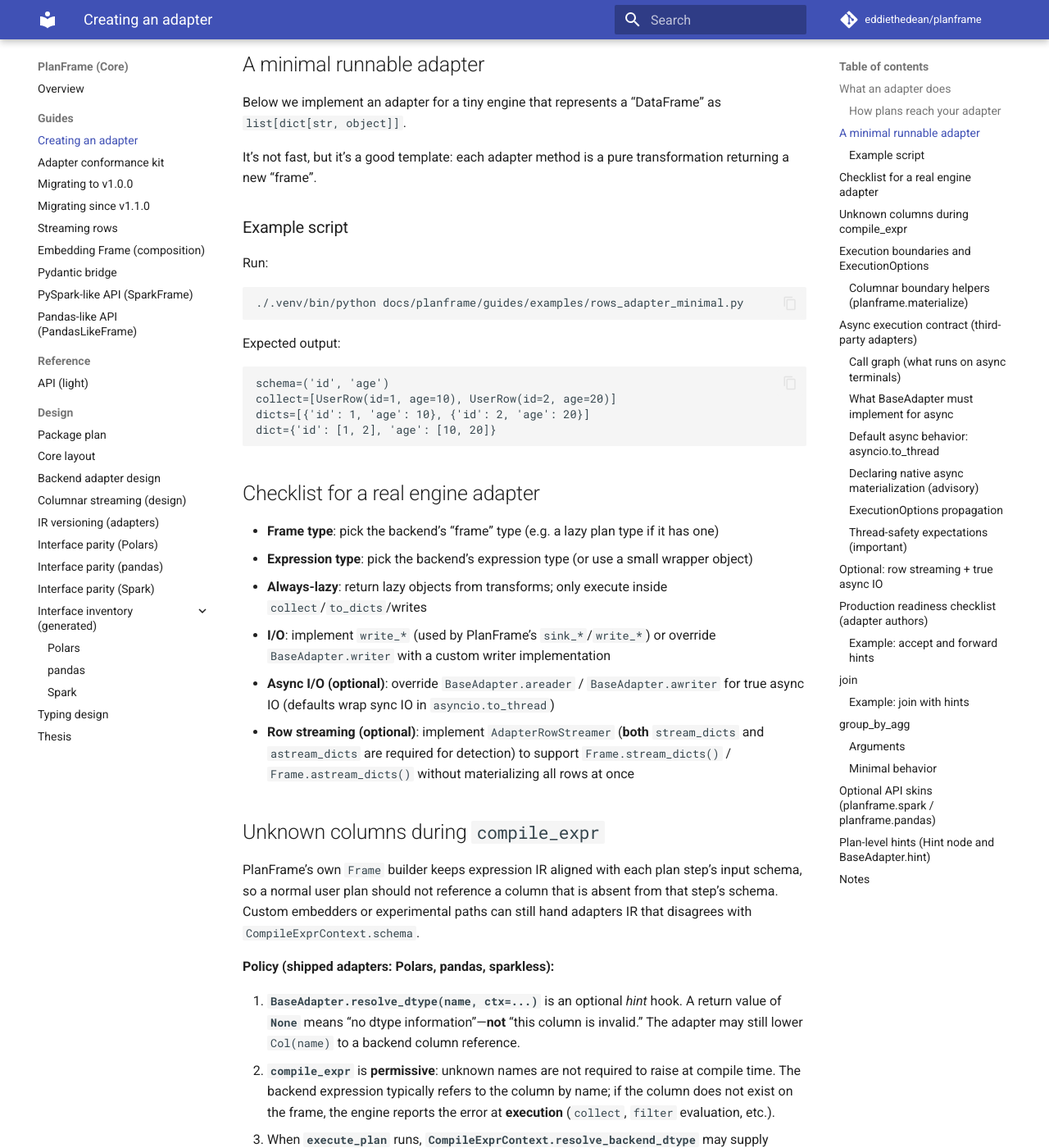
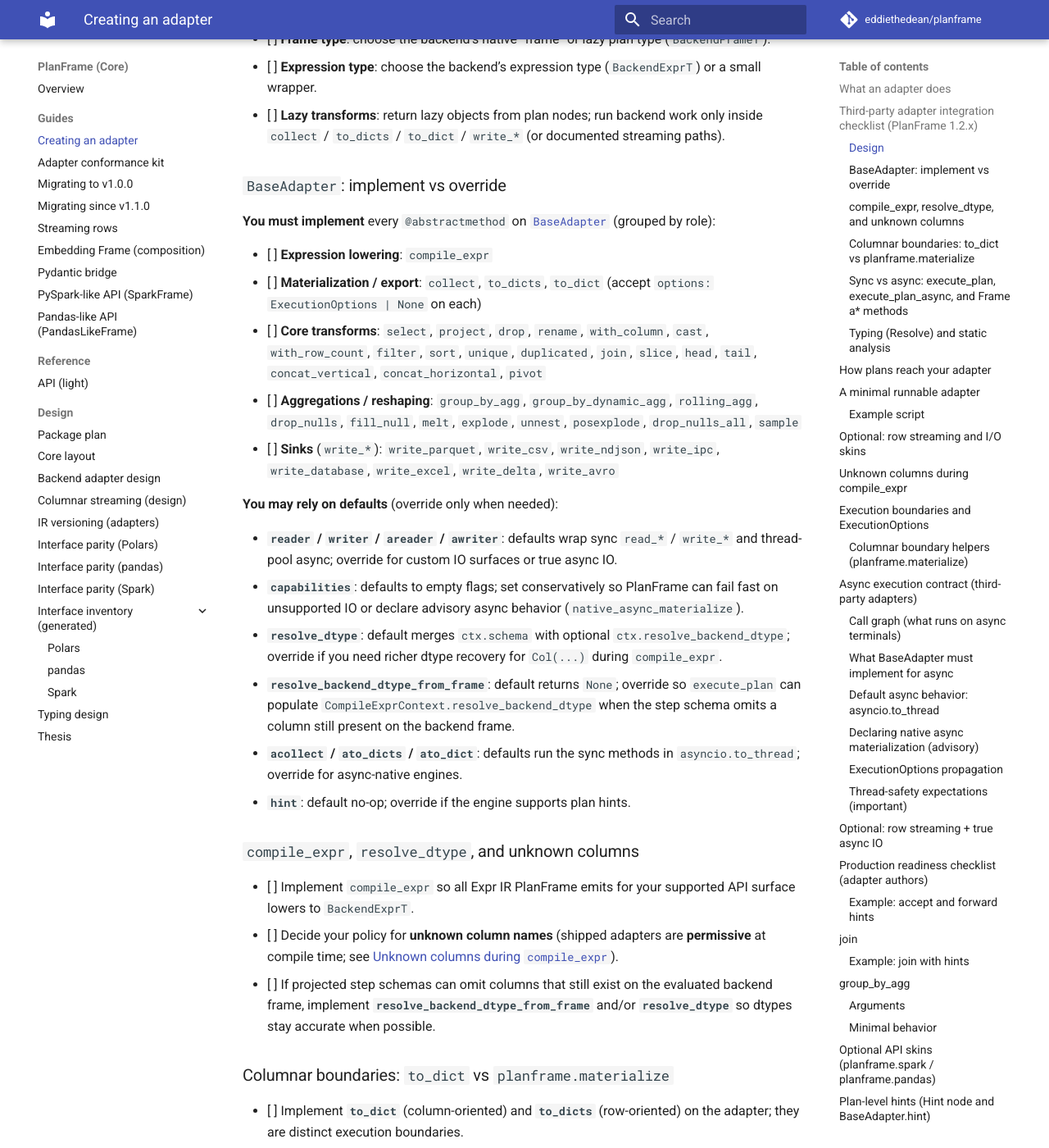
Before and after one commit to eddiethedean/planframe, an MkDocs documentation site: the page built from docs/planframe/guides/creating-an-adapter.md, in a window 1280 px wide and 1400 px high, scrolled down 891 px. Shown: the whole window at 82% size. Built offline with MkDocs 1.6.1 and Material for MkDocs 9.7.7, drawn with Linux system fonts in a browser that asks for light colours; comment, search, counter and statistics services are not loaded; some of the changed text lies outside the part shown.

Commit message:
docs: add third-party adapter integration checklist (#119)
- Expand Creating an adapter with a PlanFrame 1.2.x checklist: abstract
  BaseAdapter surface, optional defaults, compile_expr/resolve_dtype,
  columnar materialize vs to_dict, sync/async and execute_plan_async.
- Link from README key pages and Resolve typing-design doc.
- Changelog: Unreleased documentation entry.

````diff
--- a/docs/planframe/guides/creating-an-adapter.md
+++ b/docs/planframe/guides/creating-an-adapter.md
@@ -16,7 +16,58 @@ The adapter API is the abstract base class:
 
 For a **small, published pass/fail suite** you can run in your own CI (recommended for third-party adapters), see [Adapter conformance kit](adapter-conformance.md).
 
-### How plans reach your adapter
+## Third-party adapter integration checklist (PlanFrame 1.2.x) {: #third-party-adapter-checklist }
+
+Use this list when wiring a new engine to PlanFrame. **Revisit it when upgrading PlanFrame minors**—adapter contracts and interpreter behavior can change (see `CHANGELOG.md` and [Migrating since v1.1.0](migrating-since-1-1.md)).
+
+### Design
+
+- [ ] **Frame type**: choose the backend’s native “frame” or lazy plan type (`BackendFrameT`).
+- [ ] **Expression type**: choose the backend’s expression type (`BackendExprT`) or a small wrapper.
+- [ ] **Lazy transforms**: return lazy objects from plan nodes; run backend work only inside `collect` / `to_dicts` / `to_dict` / `write_*` (or documented streaming paths).
+
+### `BaseAdapter`: implement vs override
+
+**You must implement** every `@abstractmethod` on [`BaseAdapter`](https://github.com/eddiethedean/planframe/blob/main/packages/planframe/planframe/backend/adapter.py) (grouped by role):
+
+- [ ] **Expression lowering**: `compile_expr`
+- [ ] **Materialization / export**: `collect`, `to_dicts`, `to_dict` (accept `options: ExecutionOptions | None` on each)
+- [ ] **Core transforms**: `select`, `project`, `drop`, `rename`, `with_column`, `cast`, `with_row_count`, `filter`, `sort`, `unique`, `duplicated`, `join`, `slice`, `head`, `tail`, `concat_vertical`, `concat_horizontal`, `pivot`
+- [ ] **Aggregations / reshaping**: `group_by_agg`, `group_by_dynamic_agg`, `rolling_agg`, `drop_nulls`, `fill_null`, `melt`, `explode`, `unnest`, `posexplode`, `drop_nulls_all`, `sample`
+- [ ] **Sinks** (`write_*`): `write_parquet`, `write_csv`, `write_ndjson`, `write_ipc`, `write_database`, `write_excel`, `write_delta`, `write_avro`
+
+**You may rely on defaults** (override only when needed):
+
+- **`reader` / `writer` / `areader` / `awriter`**: defaults wrap sync `read_*` / `write_*` and thread-pool async; override for custom IO surfaces or true async IO.
+- **`capabilities`**: defaults to empty flags; set conservatively so PlanFrame can fail fast on unsupported IO or declare advisory async behavior (`native_async_materialize`).
+- **`resolve_dtype`**: default merges `ctx.schema` with optional `ctx.resolve_backend_dtype`; override if you need richer dtype recovery for `Col(...)` during `compile_expr`.
+- **`resolve_backend_dtype_from_frame`**: default returns `None`; override so `execute_plan` can populate `CompileExprContext.resolve_backend_dtype` when the step schema omits a column still present on the backend frame.
+- **`acollect` / `ato_dicts` / `ato_dict`**: defaults run the sync methods in `asyncio.to_thread`; override for async-native engines.
+- **`hint`**: default no-op; override if the engine supports plan hints.
+
+### `compile_expr`, `resolve_dtype`, and unknown columns
+
+- [ ] Implement `compile_expr` so all Expr IR PlanFrame emits for your supported API surface lowers to `BackendExprT`.
+- [ ] Decide your policy for **unknown column names** (shipped adapters are **permissive** at compile time; see [Unknown columns during `compile_expr`](#unknown-columns-during-compile_expr)).
+- [ ] If projected step schemas can omit columns that still exist on the evaluated backend frame, implement **`resolve_backend_dtype_from_frame`** and/or **`resolve_dtype`** so dtypes stay accurate when possible.
+
+### Columnar boundaries: `to_dict` vs `planframe.materialize`
+
+- [ ] Implement **`to_dict`** (column-oriented) and **`to_dicts`** (row-oriented) on the adapter; they are distinct execution boundaries.
+- [ ] In wrapper libraries, prefer **`materialize_columns` / `materialize_into`** (and `amaterialize_*`) so imports and **`ExecutionOptions`** forwarding stay aligned with `Frame.to_dict` / `Frame.ato_dict`—see [Columnar boundary helpers](#columnar-boundary-materialize).
+
+### Sync vs async: `execute_plan`, `execute_plan_async`, and Frame `a*` methods
+
+- [ ] **Plan evaluation**: `execute_plan` is synchronous. `execute_plan_async` runs that interpreter in a worker thread—it does not make individual adapter calls async by itself.
+- [ ] **Frame terminals**: sync `collect_backend` / `to_dicts` / `to_dict` vs async `acollect_backend` / `ato_dicts` / `ato_dict` (and aliases like `collect_async`); async paths still build the plan synchronously, then await adapter async materializers.
+- [ ] If you only implement sync `collect` / `to_dicts` / `to_dict`, default **`acollect` / `ato_dicts` / `ato_dict`** give async API users thread-pooled behavior; override when you need native async I/O.
+- [ ] Do not bypass **`execute_plan`** from async entrypoints unless you intentionally opt out of PlanFrame’s execution semantics—see [Async execution contract](#async-execution-contract-third-party-adapters).
+
+### Typing (`Resolve`) and static analysis
+
+- [ ] For how static column types propagate on `Frame` / `Expr`, read [Resolve typing design](../design/typing-design.md) (Pyright-focused). Adapters implement runtime behavior; stubs and `Resolve` power editor/type-checker UX for host packages.
+
+## How plans reach your adapter
 
 Chaining on `Frame` records a **`PlanNode`** tree and updates the derived schema. At materialization (`collect`, `to_dicts`, `to_dict`, `write_*`, …), PlanFrame runs **`execute_plan`**, which walks that tree and invokes the matching **`BaseAdapter`** methods. Expression IR is compiled through **`PlanCompileContext`** (`planframe.compile_context`) so the same rules apply when building plans and when executing them. For a file-level map (mixins, dispatch registry, stub location), see [Core layout](../design/core-layout.md).
 
@@ -43,14 +94,13 @@ dicts=[{'id': 1, 'age': 10}, {'id': 2, 'age': 20}]
 dict={'id': [1, 2], 'age': [10, 20]}
 ```
 
-## Checklist for a real engine adapter
+## Optional: row streaming and I/O skins
 
-- **Frame type**: pick the backend’s “frame” type (e.g. a lazy plan type if it has one)
-- **Expression type**: pick the backend’s expression type (or use a small wrapper object)
-- **Always-lazy**: return lazy objects from transforms; only execute inside `collect`/`to_dicts`/writes
-- **I/O**: implement `write_*` (used by PlanFrame’s `sink_*`/`write_*`) or override `BaseAdapter.writer` with a custom writer implementation
-- **Async I/O (optional)**: override `BaseAdapter.areader` / `BaseAdapter.awriter` for true async IO (defaults wrap sync IO in `asyncio.to_thread`)
-- **Row streaming (optional)**: implement `AdapterRowStreamer` (**both** `stream_dicts` and `astream_dicts` are required for detection) to support `Frame.stream_dicts()` / `Frame.astream_dicts()` without materializing all rows at once
+Beyond the [integration checklist](#third-party-adapter-checklist):
+
+- **I/O**: implement `write_*` (used by PlanFrame’s `sink_*`/`write_*`) or override `BaseAdapter.writer` with a custom writer implementation.
+- **Async I/O (optional)**: override `BaseAdapter.areader` / `BaseAdapter.awriter` for true async IO (defaults wrap sync IO in `asyncio.to_thread`).
+- **Row streaming (optional)**: implement `AdapterRowStreamer` (**both** `stream_dicts` and `astream_dicts` are required for detection) to support `Frame.stream_dicts()` / `Frame.astream_dicts()` without materializing all rows at once—see [Optional: row streaming + true async IO](#optional-row-streaming-true-async-io) below.
 
 ## Unknown columns during `compile_expr`
 
````
Also changed, not shown: CHANGELOG.md (+4 -0 lines), README.md (+3 -0 lines), docs/planframe/design/typing-design.md (+2 -0 lines).
